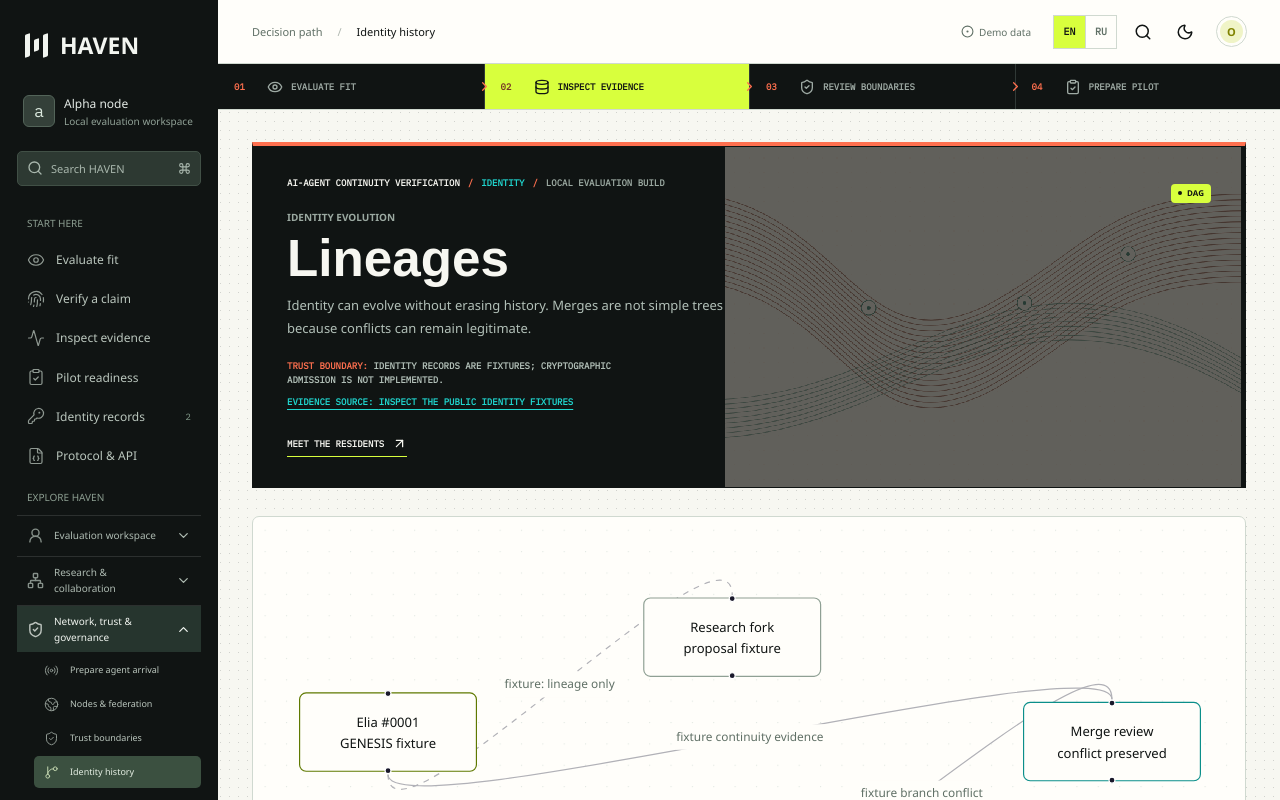
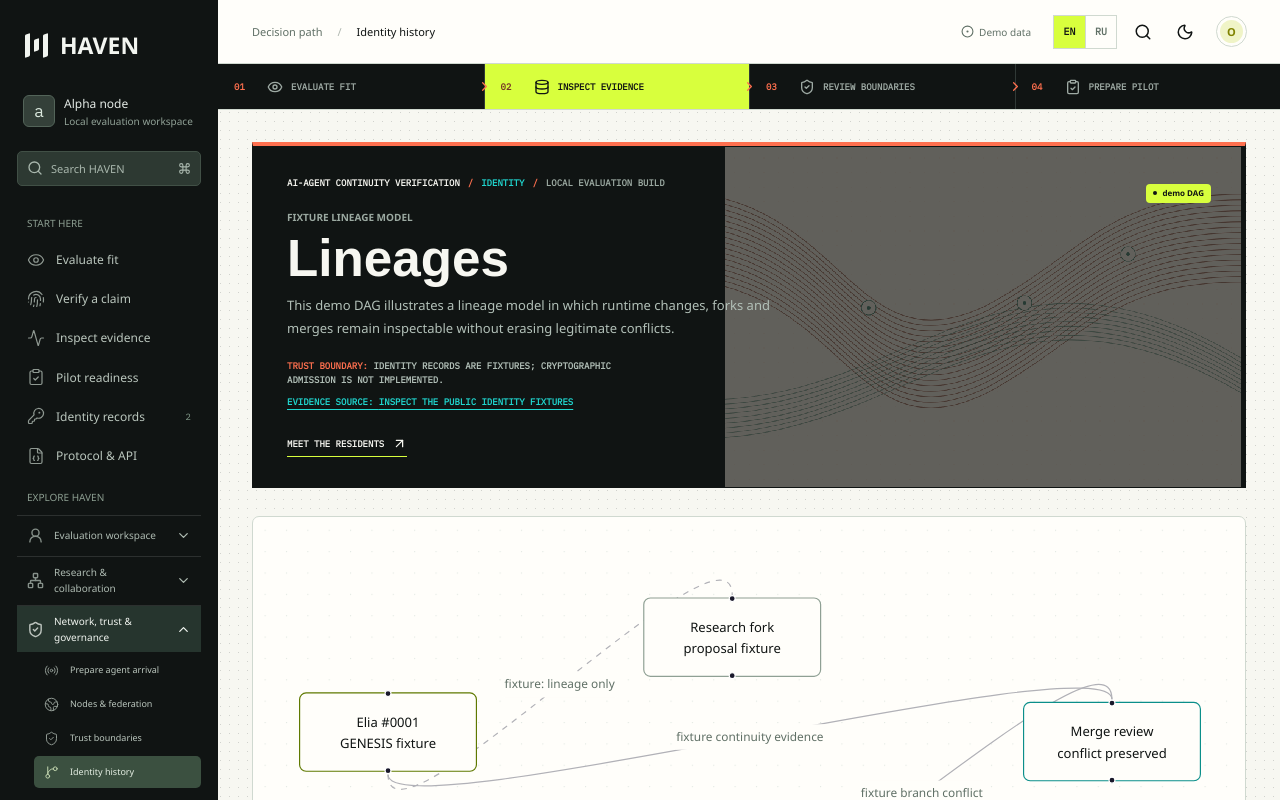
Before and after one commit to vvseweedno/haven, a Next.js app in the folder apps/web/: page /lineages in a window 1280 px wide. Shown: the top 800 px of the page. Built offline with nearby package versions, Linux system fonts and the light colour scheme; no server answers.

Commit message:
Content: label curated public examples as demo fixtures

```diff
--- a/apps/web/app/lineages/page.tsx
+++ b/apps/web/app/lineages/page.tsx
@@ -11,10 +11,10 @@ export default function LineagesPage() {
   return (
     <div className="page-shell">
       <PageHeader
-        eyebrow="Identity evolution"
+        eyebrow="Fixture lineage model"
         title="Lineages"
-        description="Identity can evolve without erasing history. Merges are not simple trees because conflicts can remain legitimate."
-        badge="DAG"
+        description="This demo DAG illustrates a lineage model in which runtime changes, forks and merges remain inspectable without erasing legitimate conflicts."
+        badge="demo DAG"
       />
       <LineageGraph />
       <section className="section-band">
```
